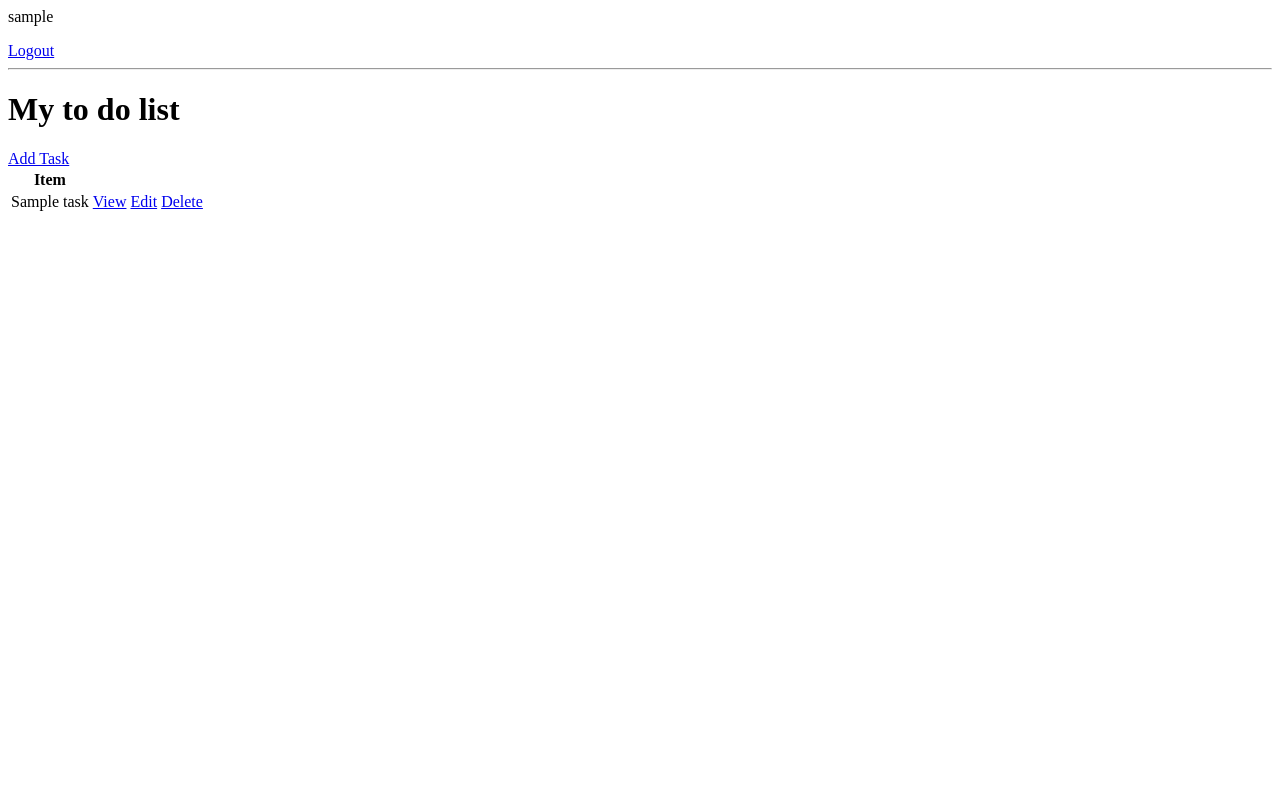
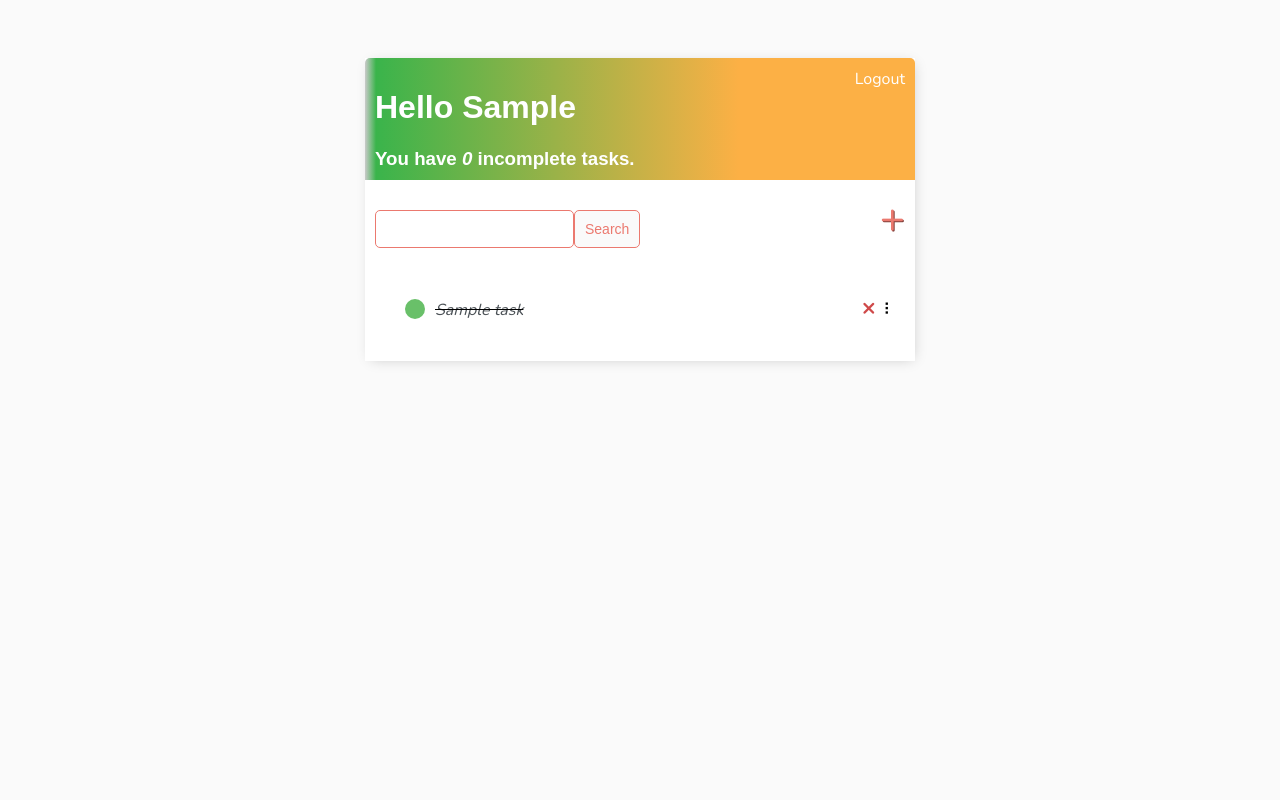
Before and after one commit to J-Krisz/Django_Task_Manager, a Django app: page / in a window 1280 px wide. Run offline with Django 3.2, Linux system fonts and the light colour scheme; a user stored in the database is signed in; tables that the repository leaves empty hold one stand-in row (values such as "Sample post").

Commit message:
front end final touches

```diff
--- a/TASK_MANAGER/settings.py
+++ b/TASK_MANAGER/settings.py
@@ -127,6 +127,8 @@ LOGIN_URL = 'login'
 
 STATIC_URL = '/static/'
 
+STATICFILES_DIRS = (os.path.join(BASE_DIR, 'static'),)
+
 # Default primary key field type
 # https://docs.djangoproject.com/en/3.2/ref/settings/#default-auto-field
 
--- a/base/views.py
+++ b/base/views.py
@@ -1,4 +1,4 @@
-from django.shortcuts import render
+from django.shortcuts import render, redirect
 from django.views.generic.list import ListView
 from django.views.generic.detail import DetailView
 from django.views.generic.edit import CreateView, UpdateView, DeleteView, FormView
@@ -35,12 +35,29 @@ class RegisterPage(FormView):
             login(self.request, user)
         return super(RegisterPage, self).form_valid(form)
 
+    def get(self, *args, **kwargs):
+        if self.request.user.is_authenticated:
+            return redirect('tasks')
+        return super(RegisterPage, self).get(*args, **kwargs)
 
 
 
 class TaskList(LoginRequiredMixin, ListView):
     model = Task
     context_object_name = 'tasks'
+
+    def get_context_data(self, **kwargs):
+        context = super().get_context_data(**kwargs)
+        context['tasks'] = context['tasks'].filter(user=self.request.user)
+        context['count'] = context['tasks'].filter(complete=False).count()
+
+        search_input = self.request.GET.get('search-area') or ''
+        if search_input:
+            context['tasks'] = context['tasks'].filter(title__startswith=search_input)
+
+        context['search_input'] = search_input
+
+        return context
 
 
 # this view looks for a template with the prefix of the model name "Task"
@@ -49,10 +66,6 @@ class TaskDetail(LoginRequiredMixin, DetailView):
     context_object_name = 'task'
     template_name = 'base/task.html'
 
-    def get_context_data(self, **kwargs):
-        context = super().get_context_data(**kwargs)
-        context['tasks'] = context['tasks'].filter(user=self.request.user)
-        context['count'] = context['tasks'].filter(complete=False).count()
 
 class TaskCreate(LoginRequiredMixin, CreateView):
     model = Task
--- /dev/null
+++ b/static/css/style.css
@@ -0,0 +1,128 @@
+@import url('https://fonts.googleapis.com/css2?family=Nunito:wght@300&family=Poppins:wght@200&display=swap');
+
+
+body {
+    background: #fafafa;
+    font-family: Nunito, sans-serif;
+    padding-top: 50px;
+}
+
+.container {
+    max-width: 550px;
+    margin: auto;
+    background-color: #fff;
+    -webkit-box-shadow: 2px 2px 13px -4px rgba(0, 0, 0, 0.21);
+    box-shadow: 2px 2px 13px -4px rgba(0, 0, 0, 0.21);
+}
+
+h1, h2, h3, h4, h5, h6 {
+    font-family: 'Raleway', sans-serif;
+}
+
+a, p {
+    color: #4b5156;
+}
+
+.button {
+    border: 1px solid #eb796f;
+    background-color: #fafafa;
+    color: #eb796f;
+    padding: 10px;
+    font-size: 14px;
+    border-radius: 5px;
+    cursor: pointer;
+    text-decoration: none;
+}
+
+input[type=text], input[type=password], textarea {
+    border: 1px solid #eb796f;
+    border-radius: 5px;
+    padding: 10px;
+    width: 90%;
+}
+
+label {
+    padding-top: 10px !important;
+    display: block;
+}
+
+.header-bar {
+    display: flex;
+    justify-content: space-between;
+    color: #fff;
+    padding: 10px;
+    border-radius: 5px 5px 0 0;
+    background: linear-gradient(90deg, rgba(201,201,201,1) 0%, rgba(58,180,75,1) 2%, rgba(252,176,69,1) 68%);
+}
+
+.header-bar a {
+    color: #fff;
+    text-decoration: none;
+}
+
+.search-bar {
+    margin-top: 20px;
+    display: flex;
+}
+
+.task-wrapper {
+    display: flex;
+    align-items: center;
+    justify-content: space-between;
+    padding: 20px;
+    background-color: #fff;
+    border-top: 1px solid rgb(266, 266, 266);
+    overflow: hidden;
+}
+
+.task-title {
+    display: flex;
+    padding: 20px;
+
+}
+
+.task-title a {
+    text-decoration: none;
+    color: #4b5156;
+    margin-left:10px;
+}
+
+.task-complete-icon {
+    height: 20px;
+    width: 20px;
+    background-color: rgb(105, 192, 105);
+    border-radius: 50%;
+}
+
+.task-incomplete-icon {
+    height: 20px;
+    width: 20px;
+    background-color: rgb(218, 218, 218);
+    border-radius: 50%;
+}
+
+.delete-link {
+    text-decoration: none;
+    font-weight: 900;
+    color: #cf4949;
+    font-size: 22px;
+    line-height: 0;
+}
+
+#search-add-wrapper {
+    display: flex;
+    justify-content: space-between;
+    align-items: center;
+    padding: 10px;
+}
+
+#add-link {
+    color: #eb796f;
+    text-decoration: none;
+    font-size: 42px;
+    text-shadow: 1px 1px #81413b;
+}
+
+.card-body {
+    padding: 20px;
+}
--- /dev/null
+++ b/templates/base/main.html
@@ -0,0 +1,24 @@
+{% load static %}
+
+<!DOCTYPE html>
+<html lang="en">
+<head>
+    <meta charset="UTF-8">
+    <meta http-equiv="X-UA-Compatible" content="IE=edge">
+    <meta name="viewport" content="width=device-width, initial-scale=1.0">
+    <meta name="" content="">
+    <title>Document</title>
+    <link rel="stylesheet" href="{% static 'css/style.css' %}">
+</head>
+
+
+<body>
+
+    <div class="container">
+        {% block content %}
+
+        {% endblock content %}
+    </div>
+
+</body>
+</html>
--- a/templates/base/task_list.html
+++ b/templates/base/task_list.html
@@ -1,26 +1,54 @@
-{% if request.user.is_authenticated%}
-    <p>{{request.user}}</p>
+{% extends "base/main.html" %}
+{% block content %}
+
+<div class="header-bar">
+    <div>
+        <h1>Hello {{request.user|title}}</h1>
+        <h3 style="margin: 0;">You have <i>{{count}}</i> incomplete task{{ count|pluralize:"s" }}.</h3>
+    </div>
+
+    {% if request.user.is_authenticated%}
     <a href="{% url 'logout' %}">Logout</a>
-{% else %}
+    {% else %}
     <a href="{% url 'login'%}">Login</a>
-{% endif %}
+    {% endif %}
 
-<hr>
-<h1>My to do list</h1>
-<a href="{% url 'task-create' %}">Add Task</a>
+</div>
 
-<table>
-    <tr>
-        <th>Item</th>
-        <html></html>
-    </tr>
+<div id="search-add-wrapper">
+    <form class="search-bar" method="GET">
+    <input type="text" name="search-area" value="{{search_input}}" />
+    <input class="button" type="submit" value="Search">
+</form>
+<a id="add-link" href="{% url 'task-create' %}">&#x2b;</a>
+</div>
+
+
+
+
+
+
+
+<div id="tasklist" class="task-items-wrapper">
     {% for task in tasks %}
-    <tr>
-        <td>{{task.title }}</td>
-        <td><a href="{% url 'task' task.id %}">View</a></td>
-        <td><a href="{% url 'task-update' task.id %}">Edit</a></td>
-        <td><a href="{% url 'task-delete' task.id %}">Delete</a></td>
+    <div class="task-wrapper" data-position="{{task.pk}}">
+        <div class="task-title">
+            {% if task.complete %}
+            <div class="task-complete-icon"></div>
+            <i><s><a href="{% url 'task-update' task.id %}">{{task}}</a></s></i> {% else %}
+            <div class="task-incomplete-icon"></div>
+            <a href="{% url 'task-update' task.id %}">{{task}}</a> {% endif %}
+        </div>
+        <div class="task-controls">
+            <a class="delete-link" href="{% url 'task-delete' task.id %}">&#215;</a>
+            <span class="handle">&nbsp;&#10247;</span>
+        </div>
+    </div>
     {% empty %}
         <h3>No items...</h3>
     {% endfor %}
-</table>
+</div>
+
+
+
+{% endblock content %}
```
Also changed, not shown: templates/base/login.html (+15 -4 lines), templates/base/register.html (+17 -6 lines), templates/base/task_confirm_delete.html (+14 -2 lines), templates/base/task_form.html (+17 -7 lines).
